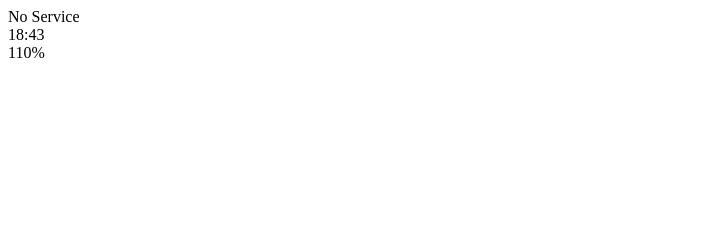
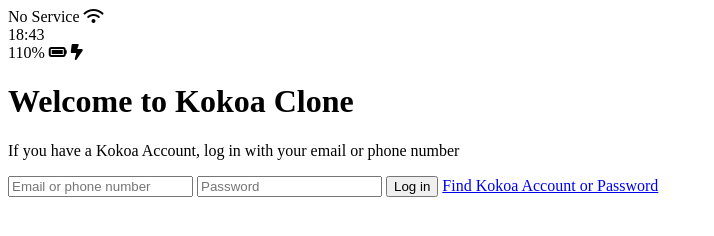
Before and after one commit to sungminha730/kokoa-clone-2024, a plain HTML site: page index.html in a window 1280 px wide. Shown: the whole page, without its empty margins (0-714 px from the left). Drawn offline with Linux system fonts and the light colour scheme.

Commit message:
Update index.html

```diff
--- a/index.html
+++ b/index.html
@@ -6,19 +6,32 @@
     <title>Welcome to Kokoa Talk</title>
 </head>
 <body>
-    <div id="status-bar">
+    <div class="status-bar">
         <div class="status-bar__column">
             <span>No Service</span>
-            <!--To Do: Wifi Icon-->
+            <i class="fa-solid fa-wifi"></i>
         </div>
         <div class="status-bar__column">
             <span>18:43</span>
         </div>
         <div class="status-bar__column">
             <span>110%</span>
-            <!--Battery Icon-->
-            <!--Lightning Icon-->
+            <i class="fa-solid fa-battery-full"></i>
+            <i class="fa-solid fa-bolt-lightning"></i>
         </div>
     </div>
+    <header class="welcome-header">
+        <h1 class="welcome-header__title">Welcome to Kokoa Clone</h1>
+        <p class="welcome-header__text">If you have a Kokoa Account, log in with your email or phone number</p>
+    </header>
+
+    <form id="login-form">
+        <input type="text" placeholder="Email or phone number" />
+        <input type="password" placeholder="Password" />
+        <input type="submit" value="Log in" />
+    <a href="#">Find Kokoa Account or Password</a>
+    </form>
+
+    <script src="https://kit.fontawesome.com/79877c157e.js" crossorigin="anonymous"></script>
 </body>
 </html>
```
